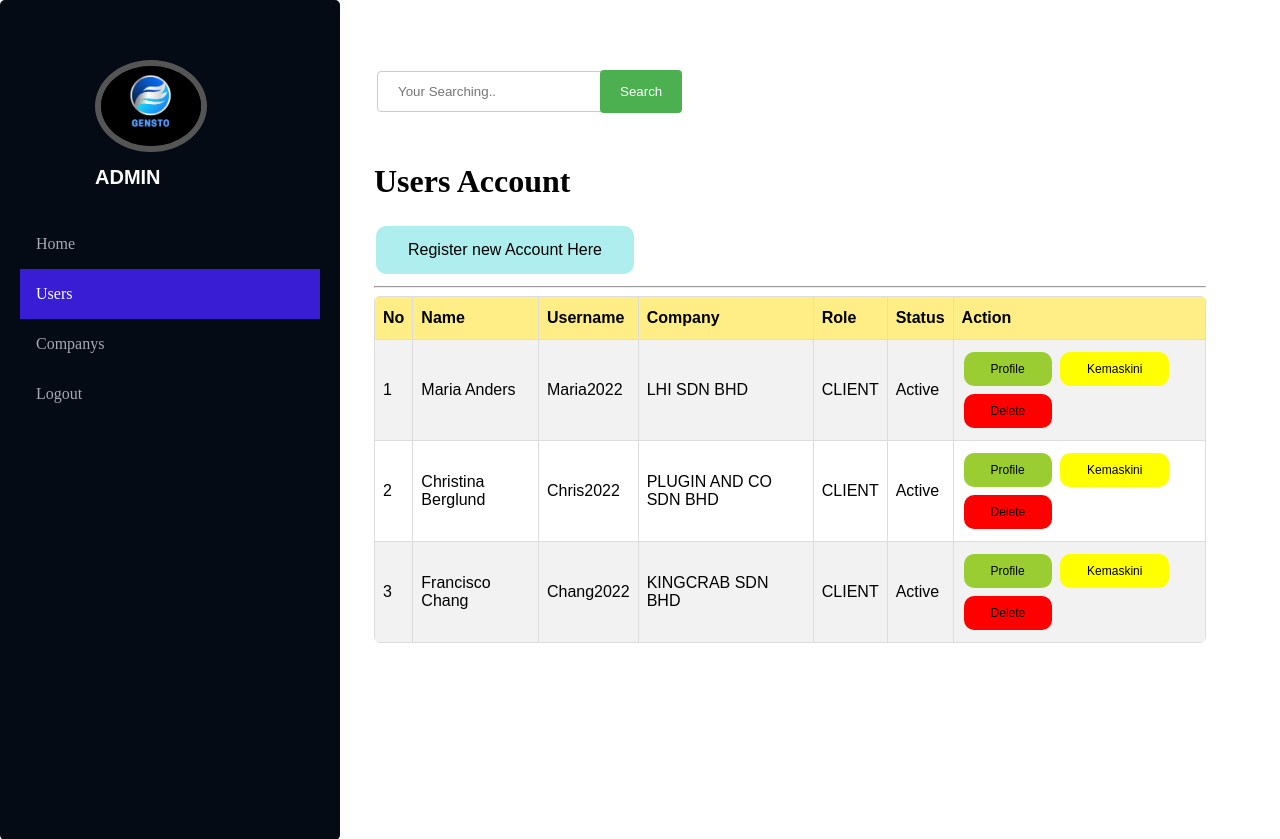
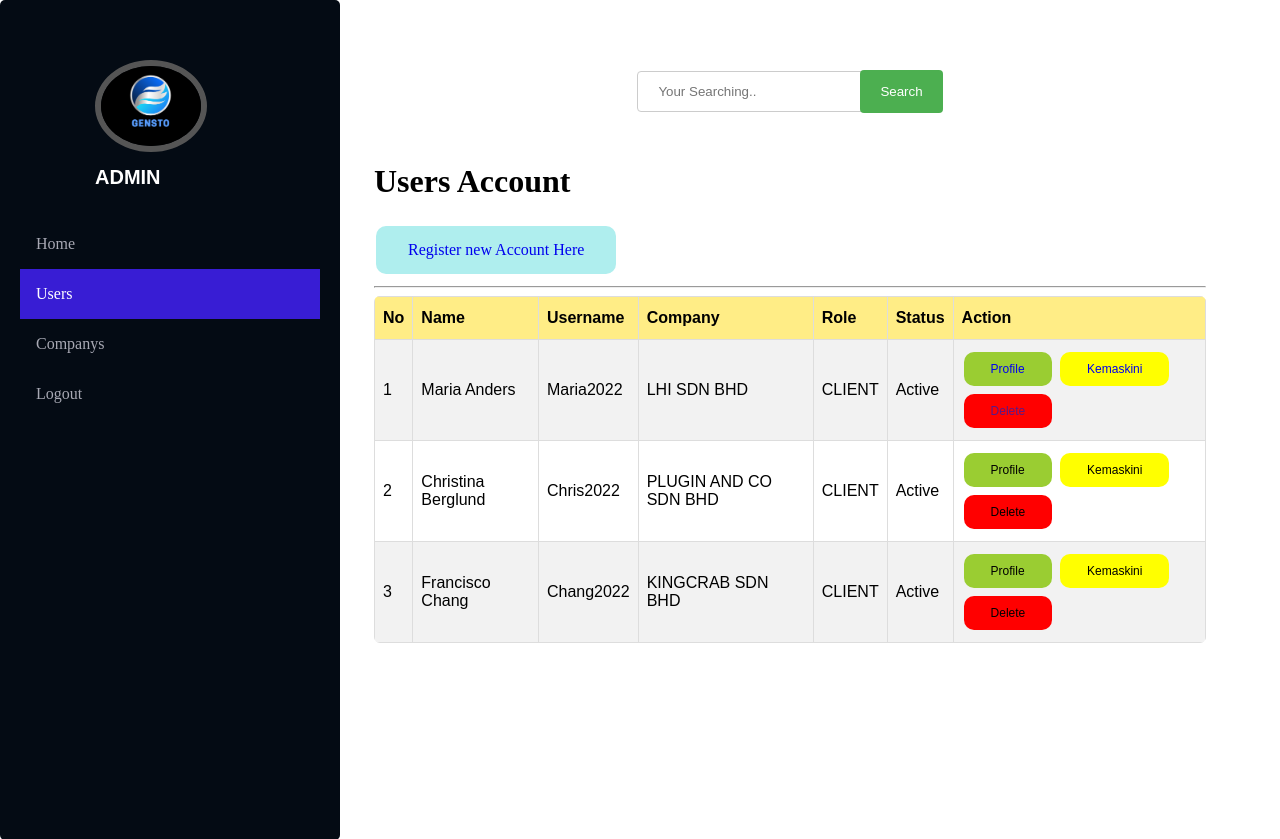
Before and after one commit to SAIFULTECH-2000/Gensto, a PHP site: page /gensto/User in a window 1280 px wide. Shown: the top 839 px of the page. Run offline with PHP 8.4, Linux system fonts and the light colour scheme.

Commit message:
add page user

```diff
--- a/app/controllers/User.php
+++ b/app/controllers/User.php
@@ -17,6 +17,8 @@ class User extends Controller{
     }
 
     public function kemaskini(){
-
+        $this->view('Components/header');
+        $this->view('User/kemaskini');
+        $this->view('Components/footer');
     }
 }
--- a/app/views/User/index.php
+++ b/app/views/User/index.php
@@ -114,6 +114,7 @@ div {
 </style>
 <div class="content">
    <div style="padding:50px">
+   <center>
    <form action="/action_page.php">
     <table>
         <tr>
@@ -122,9 +123,10 @@ div {
         </tr>
     </table>
    </form>
+   </center>
    <br>
    <h1>Users Account</h1>
-   <button class="new">Register new Account Here</button>
+   <a href="<?=baseurl?>User/register" class="new">Register new Account Here</a>
    <br>
    <hr>
 
@@ -146,9 +148,9 @@ div {
     <td>CLIENT</td>
     <td>Active</td>
     <td>
-        <button class="profile">Profile</button>
-        <button class="kemaskini">Kemaskini</button>
-        <button class="delete">Delete</button>
+        <a href="<?=baseurl?>User/profile" class="profile">Profile</a>
+        <a href="<?=baseurl?>User/Kemaskini" class="kemaskini">Kemaskini</a>
+        <a href="" class="delete" onclick="alert('Delete')" >Delete</a>
     </td>
   </tr>
   <tr>
```
